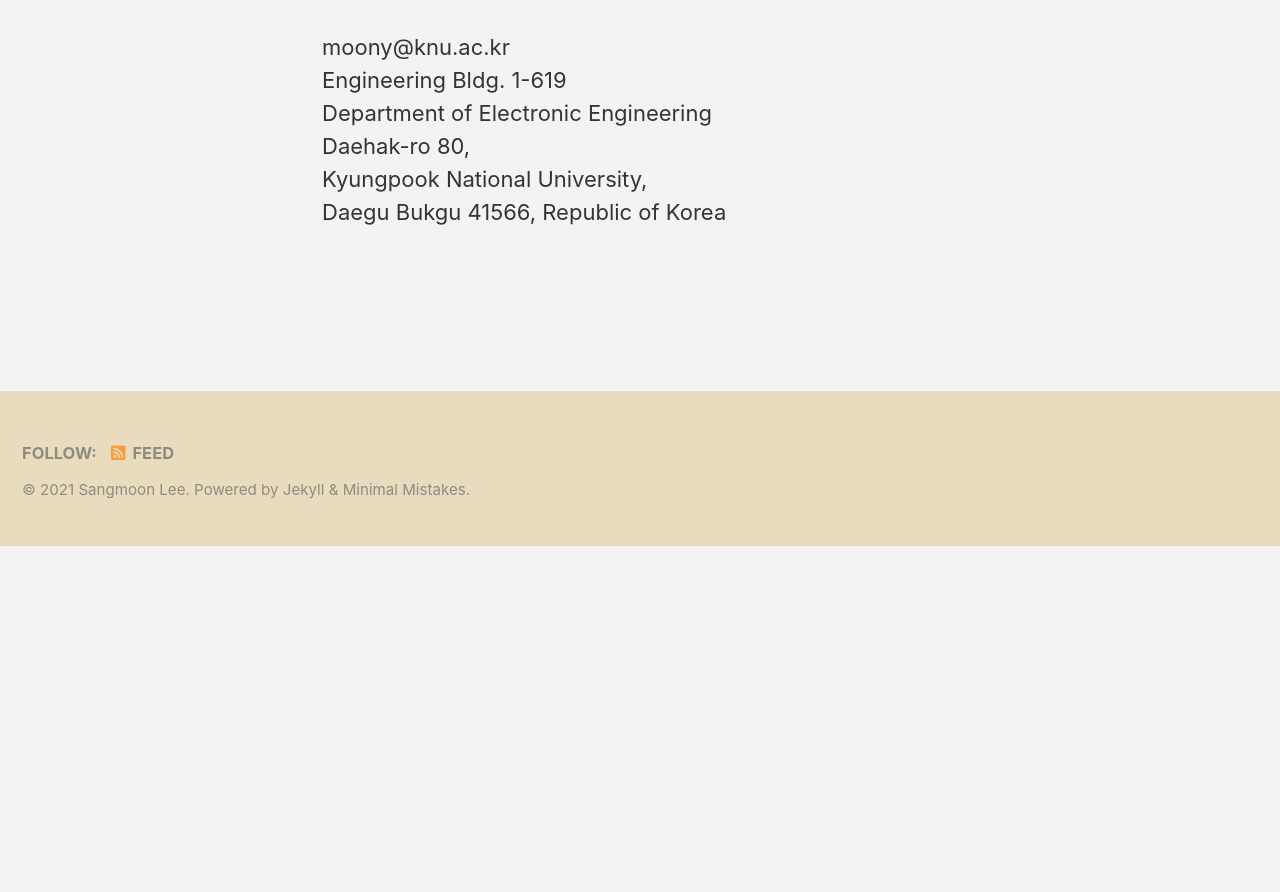
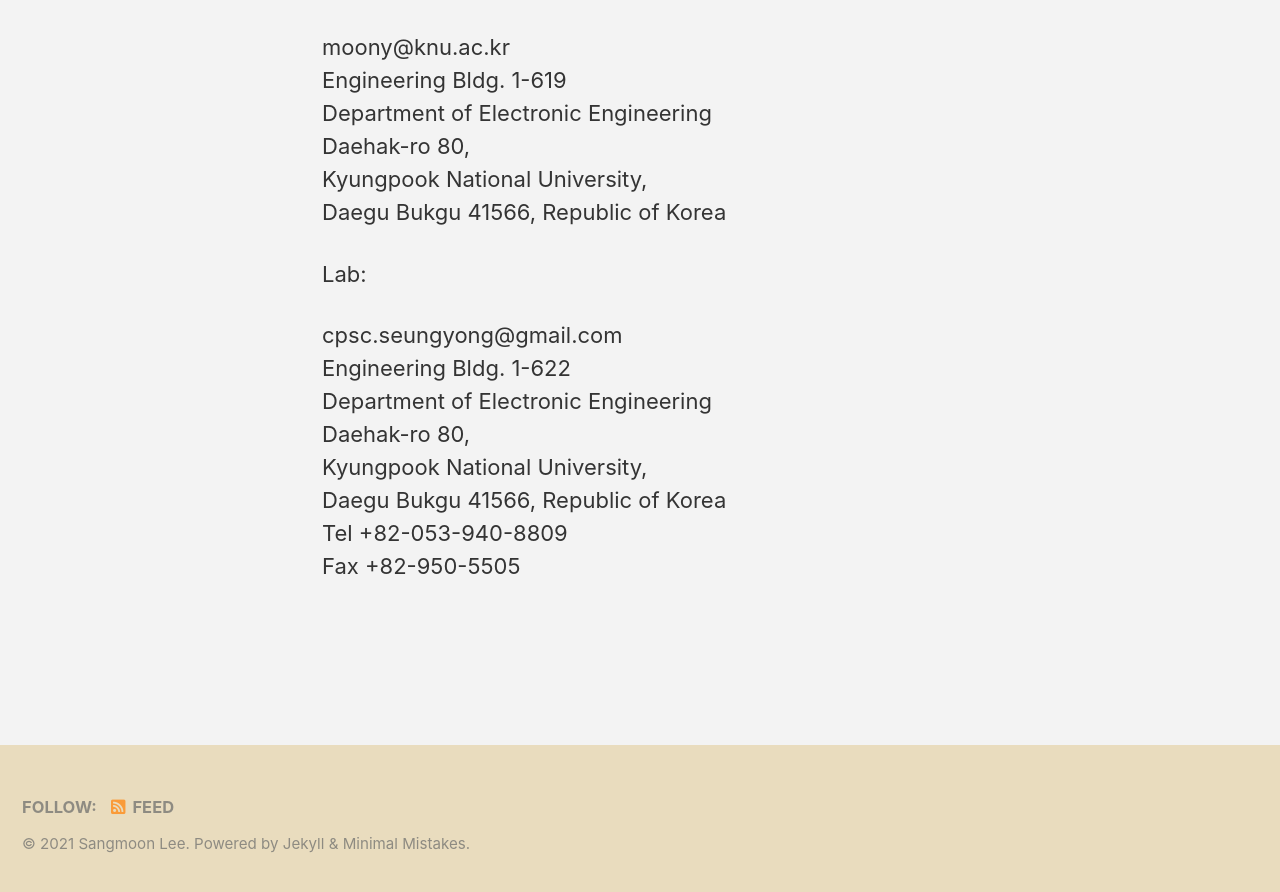
Before and after one commit to CPSC-LAB/CPSC-LAB.github.io, a Jekyll site: the page built from _pages/contact.md, in a window 1280 px wide and 900 px high, scrolled down 729 px. Shown: the top 892 px of the window. Built offline with Jekyll 4.4.1, drawn with Linux system fonts in a browser that asks for light colours; cached includes are drawn as plain includes; before the commit the page ends 1275 px from its top, so only the background shows below that.

Commit message:
Update contact.md

```diff
--- a/_pages/contact.md
+++ b/_pages/contact.md
@@ -18,3 +18,15 @@
 Daehak-ro 80, <br>
 Kyungpook National University,<br>
 Daegu Bukgu 41566, Republic of Korea<br>
+
+
+Lab:
+
+cpsc.seungyong@gmail.com<br>
+Engineering Bldg. 1-622<br>
+Department of Electronic Engineering <br>
+Daehak-ro 80, <br>
+Kyungpook National University,<br>
+Daegu Bukgu 41566, Republic of Korea<br>
+Tel +82-053-940-8809<br>
+Fax +82-950-5505<br>
```
